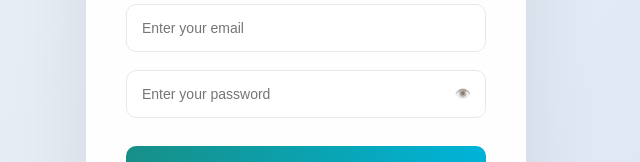
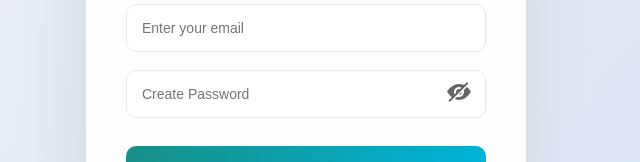
Before and after one commit to shoryataneja/SplitEase, a React app in the folder frontend/: page /login in a window 1280 px wide. Shown: the part 370-532 px from the top of the page, without its empty margins (334-974 px from the left). Built offline with nearby package versions, Linux system fonts and the light colour scheme; the HTML template or start-up script is replaced by a standard one.

Commit message:
added svg icons

```diff
--- a/frontend/src/pages/Login.jsx
+++ b/frontend/src/pages/Login.jsx
@@ -54,19 +54,23 @@
           <div className="input-group password-wrapper">
             <input
               type={showPassword ? "text" : "password"}
-    placeholder="Enter your password"
+              placeholder="Create Password"
               value={password}
               onChange={(e) => setPassword(e.target.value)}
+              required
             />
 
                       <span
   className="eye-toggle"
   onClick={() => setShowPassword(!showPassword)}
 >
-    {showPassword ? "👁️" : "👁️"}
+  {showPassword ? (
+             <svg xmlns="http://www.w3.org/2000/svg" width="24" height="24" viewBox="0 0 24 24"><path d="M15 12c0 1.654-1.346 3-3 3s-3-1.346-3-3 1.346-3 3-3 3 1.346 3 3zm9-.449s-4.252 7.449-11.985 7.449c-7.18 0-12.015-7.449-12.015-7.449s4.446-6.551 12.015-6.551c7.694 0 11.985 6.551 11.985 6.551zm-7 .449c0-2.761-2.238-5-5-5-2.761 0-5 2.239-5 5 0 2.762 2.239 5 5 5 2.762 0 5-2.238 5-5z"/></svg>
+  ) : (
+            <svg xmlns="http://www.w3.org/2000/svg" width="24" height="24" viewBox="0 0 24 24"><path d="M11.885 14.988l3.104-3.098.011.11c0 1.654-1.346 3-3 3l-.115-.012zm8.048-8.032l-3.274 3.268c.212.554.341 1.149.341 1.776 0 2.757-2.243 5-5 5-.631 0-1.229-.13-1.785-.344l-2.377 2.372c1.276.588 2.671.972 4.177.972 7.733 0 11.985-8.449 11.985-8.449s-1.415-2.478-4.067-4.595zm1.431-3.536l-18.619 18.58-1.382-1.422 3.455-3.447c-3.022-2.45-4.818-5.58-4.818-5.58s4.446-7.551 12.015-7.551c1.825 0 3.456.426 4.886 1.075l3.081-3.075 1.382 1.42zm-13.751 10.922l1.519-1.515c-.077-.264-.132-.538-.132-.827 0-1.654 1.346-3 3-3 .291 0 .567.055.833.134l1.518-1.515c-.704-.382-1.496-.619-2.351-.619-2.757 0-5 2.243-5 5 0 .852.235 1.641.613 2.342z"/></svg>
+  )}
 </span>
 </div>
-
           <button type="submit" className="login-btn">
             Sign In
           </button>
```
Lines whose indentation alone changed are shown as unchanged.
